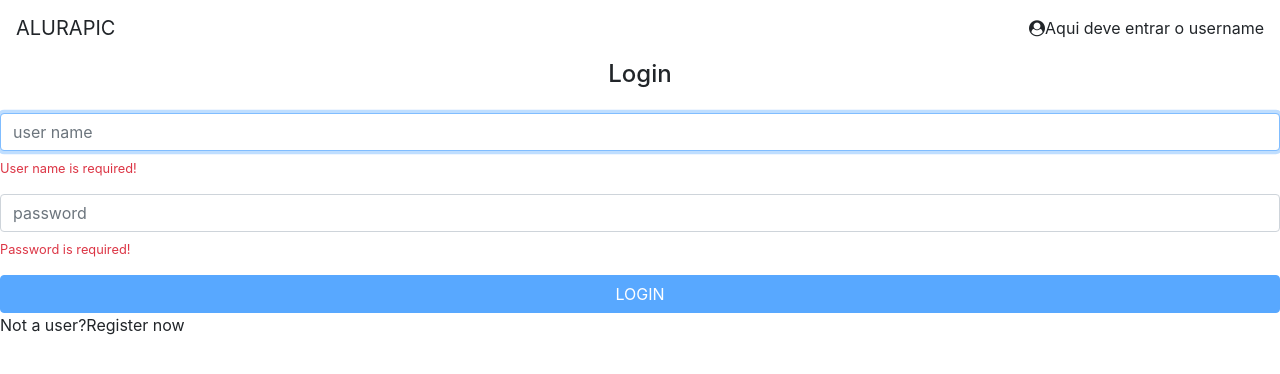
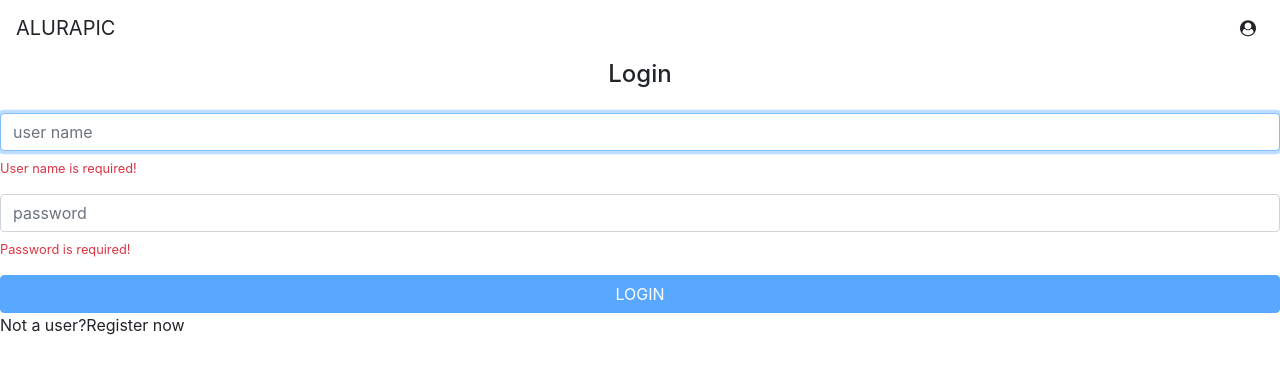
Before and after one commit to camillacorreia/alurapic, an Angular app: page / in a window 1280 px wide. Shown: the top 374 px of the page. Built offline with nearby package versions, Linux system fonts and the light colour scheme.

Commit message:
feat: BehaviorSubject

```diff
--- a/src/app/core/header/header.component.html
+++ b/src/app/core/header/header.component.html
@@ -4,7 +4,7 @@
 
     <div>
       <i class="fa fa-user-circle"></i>
-      <a>Aqui deve entrar o username</a>
+      <a class="ml-2"> {{ user?.name }}</a>
     </div>
   </nav>
 </header>
--- a/src/app/core/header/header.component.ts
+++ b/src/app/core/header/header.component.ts
@@ -1,7 +1,19 @@
+import { Observable } from 'rxjs';
+import { UserService } from './../user/user.service';
 import { Component } from '@angular/core';
+import { User } from '../user/user';
 
 @Component({
   selector: 'app-header',
   templateUrl: './header.component.html'
 })
-export class HeaderComponent { }
+export class HeaderComponent {
+
+  user$: Observable<User>;
+  user!: User;
+
+  constructor(userService: UserService) {
+    this.user$ = userService.getUser();
+    this.user$.subscribe(user => this.user = user);
+  }
+}
--- a/src/app/core/user/user.service.ts
+++ b/src/app/core/user/user.service.ts
@@ -1,4 +1,4 @@
-import { Subject } from 'rxjs';
+import { BehaviorSubject } from 'rxjs';
 import { Injectable } from '@angular/core';
 import { TokenService } from '../token/token.service';
 import { User } from './user';
@@ -7,7 +7,7 @@ import jwtDecode from 'jwt-decode';
 @Injectable({ providedIn: 'root' })
 export class UserService {
 
-  private userSubject = new Subject<User>();
+  private userSubject = new BehaviorSubject<User>({ id:0, name:'', email:'' });
 
   constructor(private tokenService: TokenService) {
     this.tokenService.hasToken() &&
```
